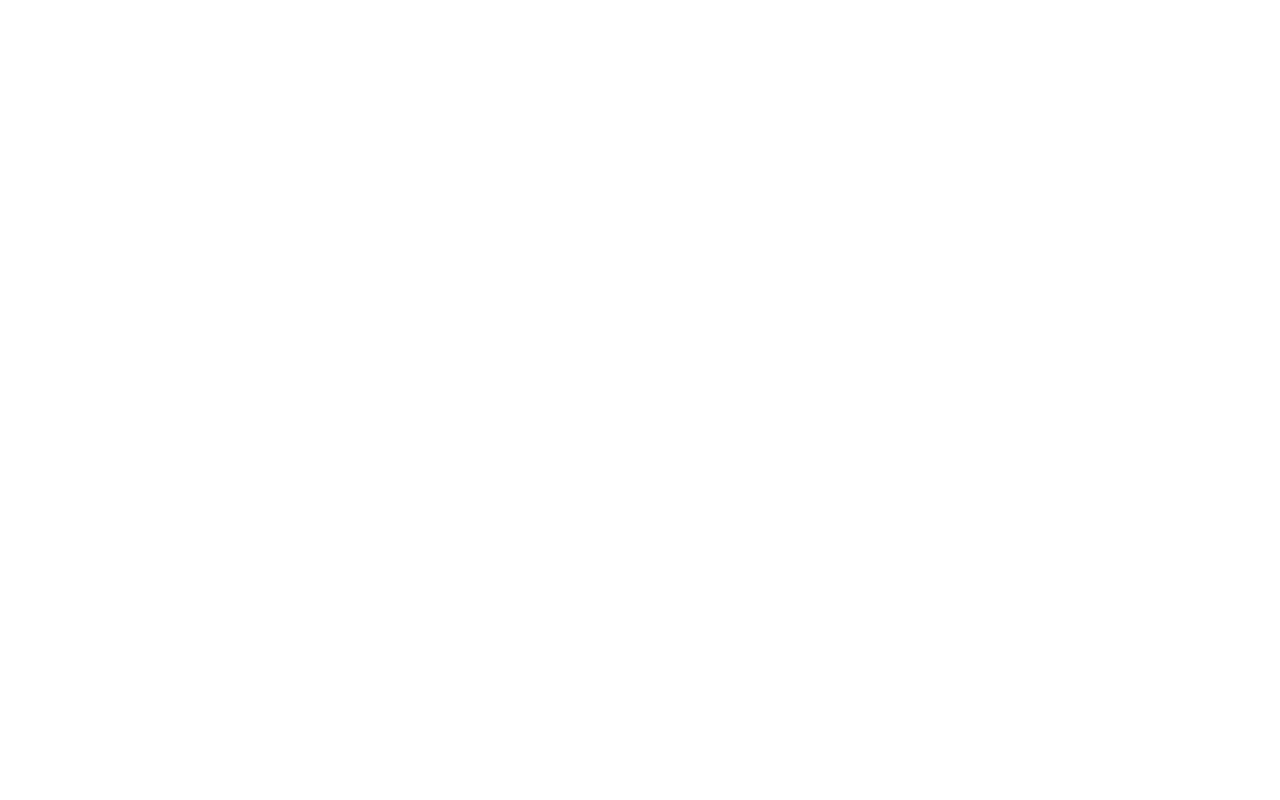
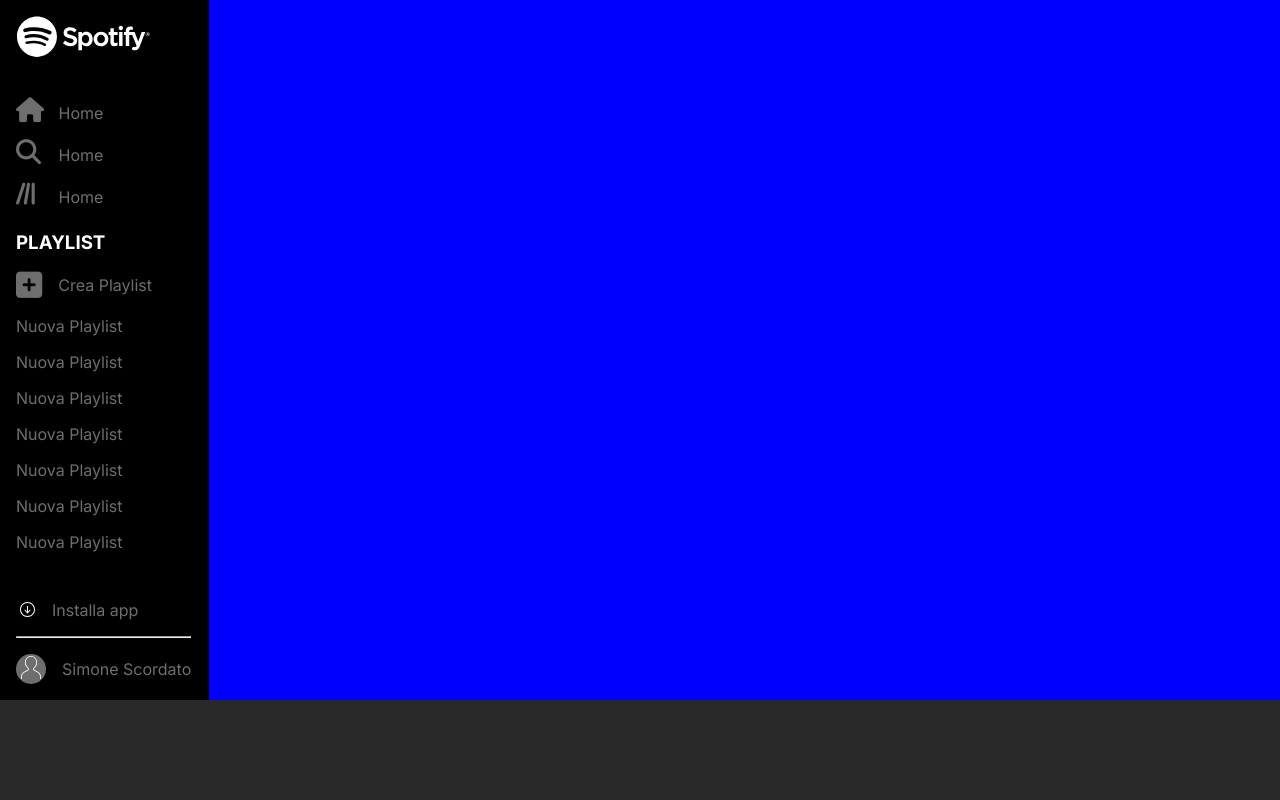
Before and after one commit to SimoneScordato99/html-css-spotifyweb, a plain HTML site: page index.html in a window 1280 px wide. Drawn offline with Linux system fonts and the light colour scheme.

Commit message:
paraparapiripiri

```diff
--- a/assets/css/style.css
+++ b/assets/css/style.css
@@ -8,10 +8,154 @@
     font-family: 'Inter', sans-serif;
 }
 ul {
-    text-decoration: none;
+    list-style-type: none;
     color: currentColor;
 }
+a {
+    color: currentColor;
+    text-decoration: none;
+}
+
 img {
     width: 100%;
     display: block;
 }
+
+/* root */
+:root {
+    --padding-left: 1rem;
+    --padding-top:1rem;
+    --padding-bottom:1rem;
+}
+
+/*  */
+main {
+    display: flex;
+    flex-direction: row;
+}
+#nav {
+    width: 250px;
+    height: calc(100vh - 100px);
+    background-color: black;
+    position: relative;
+}
+#nav .padding-nav {
+    padding-left: var(--padding-left);
+    padding-bottom: var(--padding-bottom);
+    padding-top: var(--padding-top);
+}
+
+#nav .padding-nav img {
+    width: 70%;
+}
+#nav ul li {
+    padding: 0.5rem 0;
+    color: #6E6E6E;
+}
+#nav ul li i{
+    font-size: 25px;
+    width: 30px;
+}
+#nav ul li span{
+    padding-left: 0.5rem;
+}
+#nav ul li i:last-child{
+    -webkit-transform: scaleX(-1);
+    transform: scaleX(-1);
+}
+#nav .playlist h3 {
+    color: white;
+    text-transform: uppercase;
+    padding-left: var(--padding-left);
+}
+#nav .playlist i {
+    font-size: 30px;
+}
+#nav .playlist span {
+    padding-left: var(--padding-left);
+}
+#nav .new-playlist {
+    padding-left: var(--padding-left);
+    padding-top: var(--padding-top);
+    color: #6E6E6E;
+    display: flex;
+    flex-direction: row;
+    align-items: center;
+}
+#nav .playlist-n {
+    padding-left: var(--padding-left);
+    padding-top: var(--padding-top);
+    color: #6E6E6E;
+}
+#nav .nav-col-top {
+    position: absolute;
+    top: 0;
+}
+
+#nav .nav-col-botn {
+    padding-left: var(--padding-left);
+    color: #6E6E6E;
+    position: absolute;
+    bottom: 0;
+    background-color: black;
+}
+#nav .nav-col-botn span {
+    padding-left: var(--padding-left);
+}
+#nav .nav-col-botn .install {
+    display: flex;
+    flex-direction: row;
+    align-items: center;
+    padding-top: var(--padding-top);
+}
+#nav .nav-col-botn .install img {
+    width: 20px;
+}
+#nav .nav-col-botn hr {
+    margin-top: 1rem;
+    color: #6E6E6E;
+}
+#nav .nav-col-botn .profile {
+    display: flex;
+    flex-direction: row;
+    align-items: center;
+    padding-top: var(--padding-top);
+    padding-bottom: var(--padding-bottom);
+}
+#nav .nav-col-botn .profile img {
+    width: 20px;
+    position: absolute;
+    top: 2px;
+    right: 5px;
+}
+#nav .nav-col-botn .profile-img {
+    height: 30px;
+    width: 30px;
+    border-radius: 100%;
+    background-color: #6E6E6E;
+    position: relative;
+}
+
+
+
+
+
+
+
+
+
+
+#main {
+    width: 100%;
+    height: 100vh;
+    background-color: blue;
+    overflow-y: scroll;
+}
+#footer {
+    height: 100px;
+    width: 100%;
+    position: fixed;
+    bottom: 0;
+    background-color: #282828;
+    z-index: 999;
+}
--- a/index.html
+++ b/index.html
@@ -13,6 +13,71 @@
     <title>SIMOFY</title>
 </head>
 <body>
+    <main>
+        <div id="nav">
+            <div class="nav-col">
+                <div class="nav-col-top">
+                    <div class="padding-nav">
+                        <img src="./assets/img/logo.svg" alt="spotify-logo">
+                    </div>
+                    <ul class="padding-nav">
+                        <li>
+                            <a href="">
+                                <i class="fa-solid fa-house"></i>
+                                <span>Home</span>
+                            </a>
+                        </li>
+                        <li>
+                            <a href="">
+                                <i class="fa-solid fa-magnifying-glass"></i>
+                                <span>Home</span>
+                            </a>
+                        </li>
+                        <li>
+                            <a href="">
+                                <i class="fa-solid fa-lines-leaning"></i>
+                                <span>Home</span>
+                            </a>
+                        </li>
+                    </ul>
+                    <div class="playlist">
+                        <h3>playlist</h3>
+                        <div class="new-playlist">
+                            <i class="fa-sharp fa-solid fa-square-plus"></i>
+                            <span>Crea Playlist</span>
+                        </div>
+                        <div class="playlist-n">Nuova Playlist</div>
+                        <div class="playlist-n">Nuova Playlist</div>
+                        <div class="playlist-n">Nuova Playlist</div>
+                        <div class="playlist-n">Nuova Playlist</div>
+                        <div class="playlist-n">Nuova Playlist</div>
+                        <div class="playlist-n">Nuova Playlist</div>
+                        <div class="playlist-n">Nuova Playlist</div>
+                    </div>
+                </div>
+                <div class="nav-col-botn">
+                    <div class="install">
+                        <img src="./assets/img/download.svg" alt="">
+                        <span>Installa app</span>
+                    </div>
+                    <hr>
+                    <div class="profile">
+                        <div class="profile-img">
+                            <img src="./assets/img/profile.svg" alt="">
+                        </div>
+                        <span>Simone Scordato</span>
+                    </div>
+                </div>
+            </div>
+
+        </div>
+        <div id="main">
+
+        </div>
+    </main>
+    <div id="footer">
+
+    </div>
 
 </body>
 </html>
```
